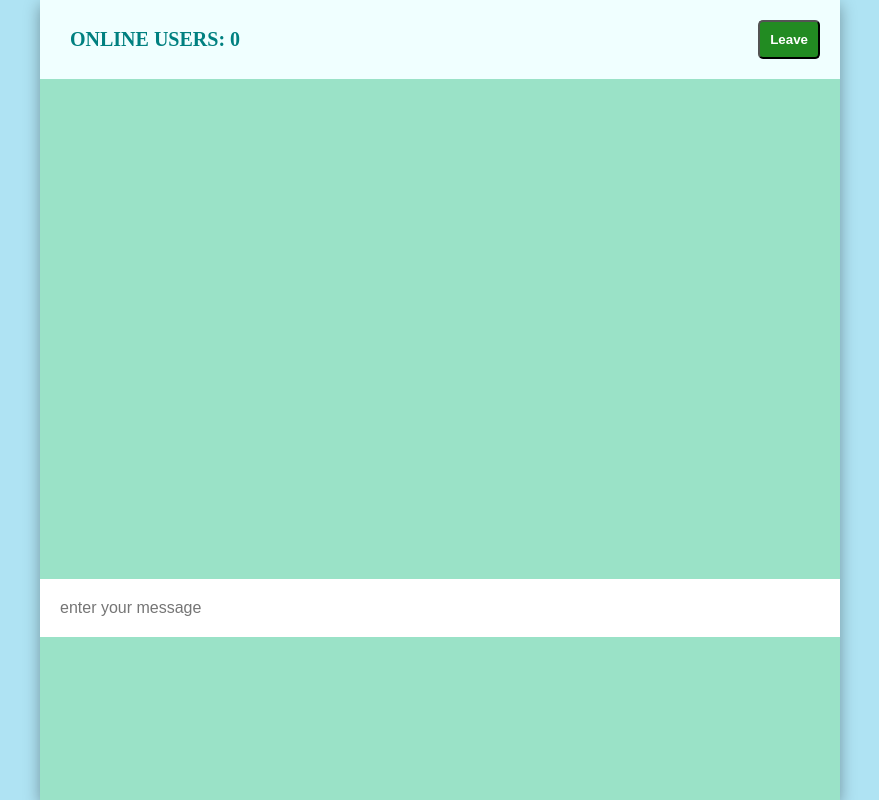
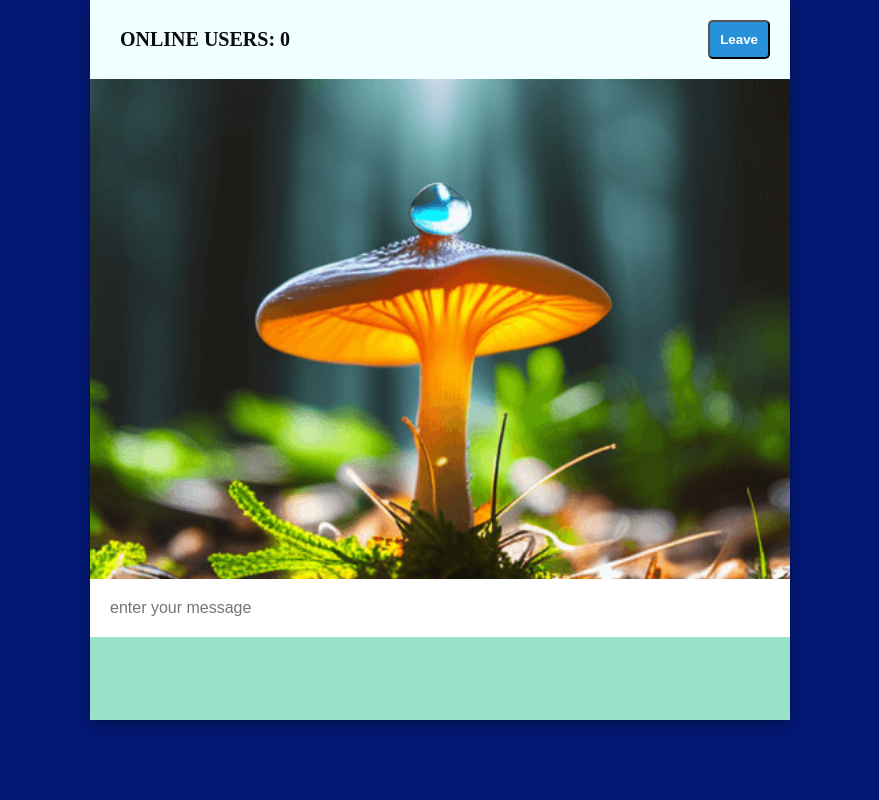
Before and after one commit to rajeshkumar7678/chatting_application, a website: page view/chat.html in a window 1280 px wide. Shown: the whole page, without its empty margins (200-1079 px from the left). Drawn offline with nearby package versions, Linux system fonts and the light colour scheme; no server answers.

Commit message:
update chat page

```diff
--- a/view/chat.html
+++ b/view/chat.html
@@ -16,15 +16,17 @@ body{
 
     gap: 20px;
     min-height: 100vh;
-    background-color: rgb(175, 227, 243);
+    background-color: rgb(3, 24, 117);
 }
 
 
 section.chat_app{
-    width: 800px;
+    width: 700px;
     max-width: 90%;
+    height: 90vh;
     background-color: #9ae2c7;
     box-shadow: rgba(0, 0, 0, 0.35) 0px 5px 15px;
+
 }
 .brand{
     padding: 20px;
@@ -37,7 +39,7 @@ section.chat_app{
 .brand h1{
     text-transform: uppercase;
     font-size: 20px;
-    color:teal;
+    color:rgb(10, 10, 10);
     margin-left: 10px;
 }
 
@@ -48,6 +50,10 @@ display: flex;
 flex-direction: column;
 overflow-y: auto;
 padding-top: 40px;
+background-image:url("/view/image.png");
+background-position: center;
+  background-repeat: no-repeat;
+  background-size: cover;
 }
 #input{
     width: 100%;
@@ -93,7 +99,7 @@ padding-top: 40px;
 
 #logout{
    color: white;
-   background-color: forestgreen;
+   background-color: #2691d9;
    padding: 10px;
    border-radius: 5px;
    font-weight:bold;
@@ -116,6 +122,11 @@ padding-top: 40px;
     </section>
     <script src="/socket.io/socket.io.js"></script>
     <script>
+        let logoutbtn=document.getElementById("logout")
+        logoutbtn.addEventListener("click",()=>{
+            window.location.href="https://groupchating123.netlify.app/"
+        })
+
         const socket = io();
         const urlParams = new URLSearchParams(window.location.search);
         const name = urlParams.get('id');
```
Also changed, not shown: view/image.png (added).
